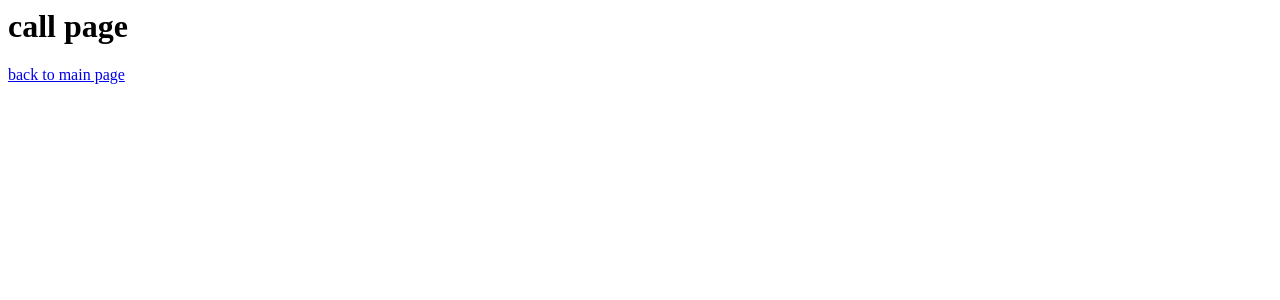
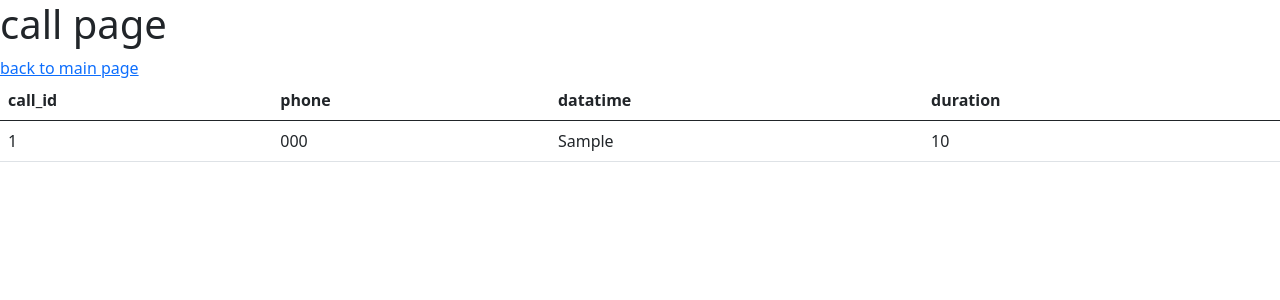
Before and after one commit to Konton022/php-lesson1, a PHP site: template view/v_call.php in a window 1280 px wide. Shown: the top 300 px of the page. Run offline with PHP 8.4, Linux system fonts and the light colour scheme; the template is opened without the code that fills it: most values are stand-ins (such as "Sample title", 1, 10 or a date in 2020).

Commit message:
added call page

```diff
--- a/view/v-index.php
+++ b/view/v-index.php
@@ -17,6 +17,7 @@
             <th>phone</th>
             <th>datatime</th>
             <th>duration</th>
+            <th>call</th>
             <th>delete</th>
             </tr>
         </thead>
@@ -28,6 +29,7 @@
                     <td><?=$call['phone']?></td>
                     <td><?=$call['dt_call']?></td>
                     <td><?=$call['duration']?></td>
+                    <td><a href="index.php?page=call&id=<?=$call['call_id']?>">read more...</a></td>
                     <td><button class="del-btn" name=<?=$call['call_id']?>>delete</button></td>
                 </tr>
             <?php endforeach; ?>
--- a/view/v_call.php
+++ b/view/v_call.php
@@ -1,3 +1,35 @@
+<!DOCTYPE html>
+<html lang="en">
+<head>
+    <meta charset="UTF-8">
+    <meta http-equiv="X-UA-Compatible" content="IE=edge">
+    <meta name="viewport" content="width=device-width, initial-scale=1.0">
+    <link href="https://cdn.jsdelivr.net/npm/bootstrap@5.0.2/dist/css/bootstrap.min.css" rel="stylesheet" integrity="sha384-EVSTQN3/azprG1Anm3QDgpJLIm9Nao0Yz1ztcQTwFspd3yD65VohhpuuCOmLASjC" crossorigin="anonymous">
+    <title>detail info for <?=$oneCall['phone']?></title>
+</head>
+<body>
+<div>
+    <h1>call page</h1>
+    <a href="index.php">back to main page</a>
+    <table class="table">
+        <thead>
+            <tr>
+                <th>call_id</th>
+                <th>phone</th>
+                <th>datatime</th>
+                <th>duration</th>
+            </tr>
+        </thead>
+        <tbody>
+            <tr>
+                <td><?=$oneCall['call_id']?></td>
+                <td><?=$oneCall['phone']?></td>
+                <td><?=$oneCall['dt_call']?></td>
+                <td><?=$oneCall['duration']?></td>
+            </tr>
+        </tbody>
 
-<h1>call page</h1>
-<a href="index.php">back to main page</a>
+    </table>
+</div>
+</body>
+</html>
```
Also changed, not shown: controller/call.php (+8 -3 lines), model/calls.php (+5 -7 lines).
